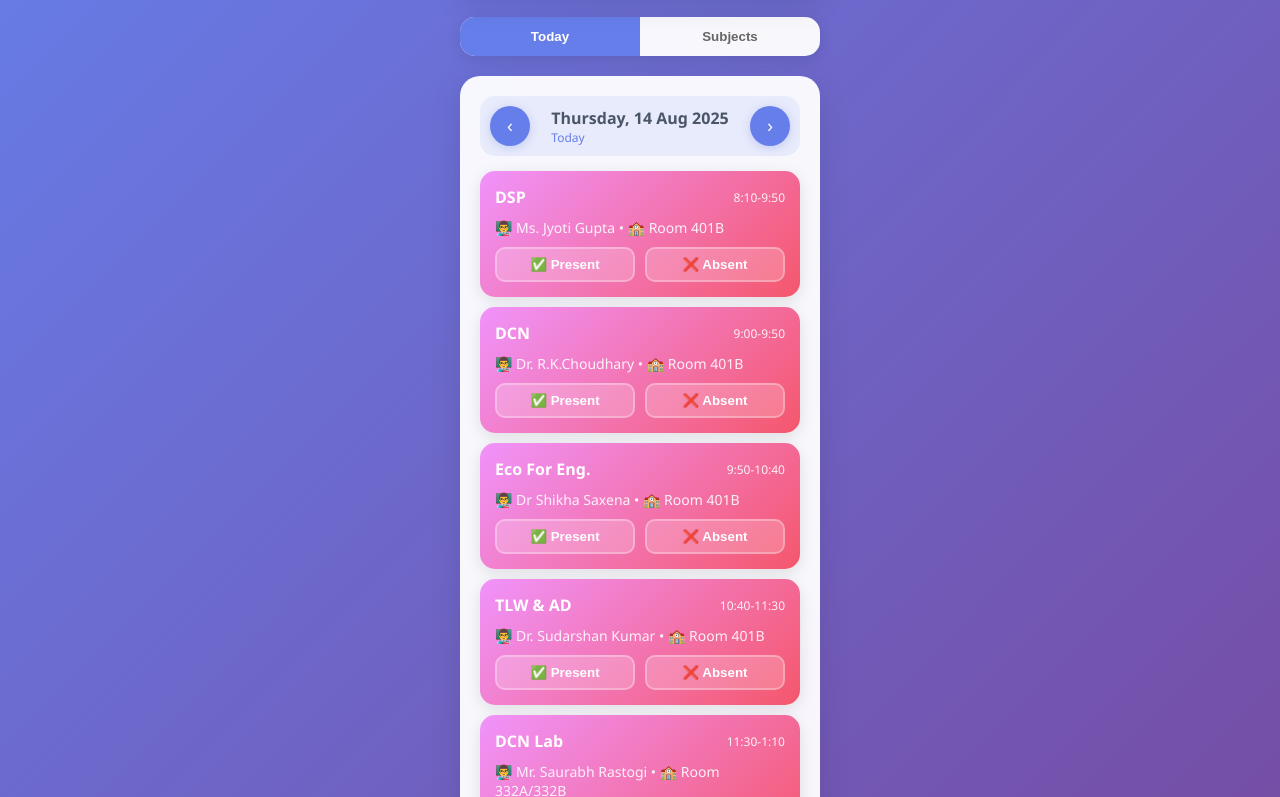
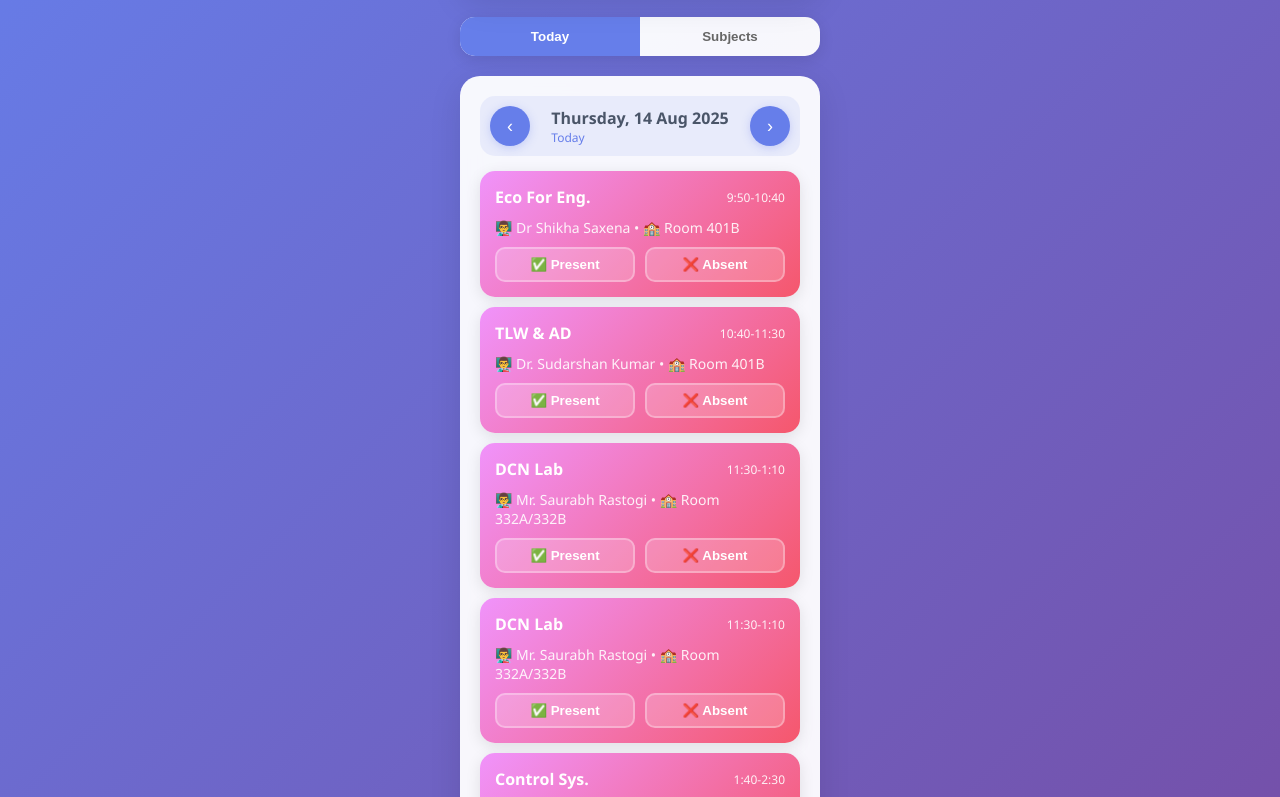
Before and after one commit to dhruv294tiwari/attd, a plain HTML site: page index.html in a window 1280 px wide. Shown: the part 155-952 px from the top of the page. Drawn offline with Linux system fonts and the light colour scheme.

Commit message:
Update index.html

```diff
--- a/index.html
+++ b/index.html
@@ -366,35 +366,43 @@
                 {name: 'DCN', teacher: 'Dr. R.K.Choudhary', time: '10:40-11:30', room: '446'}
             ],
             'Tuesday': [
-                {name: 'DSP', teacher: 'Ms. Jyoti Gupta', time: '9:50-10:40', room: '443'},
-                {name: 'DCN', teacher: 'Dr. R.K.Choudhary', time: '10:40-11:30', room: '443'},
+                {name: 'DSP', teacher: 'Ms. Jyoti Gupta', time: '9:00-09:50', room: '443'},
+                {name: 'DSP', teacher: 'Ms. Jyoti Gupta', time: '09:50-10:40', room: '443'},
+                 {name: 'DCN', teacher: 'Dr. R.K.Choudhary', time: '10:40-11:30', room: '443'},
                 {name: 'Control Sys.', teacher: 'Dr. Neelu Nagpal', time: '11:30-12:20', room: '443'},
                 {name: 'TLW & AD', teacher: 'Dr. Sudarshan Kumar', time: '12:20-1:10', room: '443'},
                 {name: 'Micro Elec.', teacher: 'Ms. Shalu Jindal', time: '1:40-2:30', room: '227'},
                 {name: 'Eco For Eng.', teacher: 'Dr Shikha Saxena', time: '2:30-3:20', room: '227'}
             ],
             'Wednesday': [
-                {name: 'Control Sys.', teacher: 'Dr. Neelu Nagpal', time: '8:10-9:00', room: '443'},
+
                 {name: 'DSP', teacher: 'Ms. Jyoti Gupta', time: '9:00-9:50', room: '443'},
                 {name: 'Micro Elec.', teacher: 'Ms. Shalu Jindal', time: '9:50-10:40', room: '443'},
                 {name: 'DCN', teacher: 'Dr. R.K.Choudhary', time: '10:40-11:30', room: '443'},
                 {name: 'Micro Elec Lab', teacher: 'Dr. Amit Saxena', time: '11:30-1:10', room: '422'},
+                {name: 'Micro Elec Lab', teacher: 'Dr. Amit Saxena', time: '11:30-1:10', room: '422'},
+                {name: 'DSP Lab', teacher: 'Ms. Jyoti Gupta', time: '2:30-3:20', room: '416'},
+                {name: 'DSP Lab', teacher: 'Ms. Jyoti Gupta', time: '1:40-2:30', room: '416'}
 
-                {name: 'DSP Lab', teacher: 'Ms. Jyoti Gupta', time: '1:40-3:20', room: '416'}
             ],
             'Thursday': [
-                {name: 'DSP', teacher: 'Ms. Jyoti Gupta', time: '8:10-9:50', room: '401B'},
-                {name: 'DCN', teacher: 'Dr. R.K.Choudhary', time: '9:00-9:50', room: '401B'},
+
+
                 {name: 'Eco For Eng.', teacher: 'Dr Shikha Saxena', time: '9:50-10:40', room: '401B'},
                 {name: 'TLW & AD', teacher: 'Dr. Sudarshan Kumar', time: '10:40-11:30', room: '401B'},
-                {name: 'DCN Lab', teacher: 'Mr. Saurabh Rastogi', time: '11:30-1:10', room: '332A/332B'}
+                {name: 'DCN Lab', teacher: 'Mr. Saurabh Rastogi', time: '11:30-1:10', room: '332A/332B'},
+                {name: 'DCN Lab', teacher: 'Mr. Saurabh Rastogi', time: '11:30-1:10', room: '332A/332B'},
+                {name: 'Control Sys.', teacher: 'Dr. Neelu Nagpal', time: '1:40-2:30', room: '446'},
+                 {name: 'DCN', teacher: 'Dr. R.K.Choudhary', time: '2:30-3:20', room: '446'},
             ],
             'Friday': [
                 {name: 'Micro Elec.', teacher: 'Ms. Shalu Jindal', time: '9:50-10:40', room: '401B'},
                 {name: 'TLW & AD', teacher: 'Dr. Sudarshan Kumar', time: '10:40-11:30', room: '401B'},
                 {name: 'TLW & AD Lab', teacher: 'Dr. Sudarshan Kumar', time: '11:30-1:10', room: '432'},
+                  {name: 'TLW & AD Lab', teacher: 'Dr. Sudarshan Kumar', time: '11:30-1:10', room: '432'},
 
-                {name: 'Control Sys. Lab', teacher: 'Dr. Neelu Nagpal', time: '1:40-3:20', room: '623 A'}
+                {name: 'Control Sys. Lab', teacher: 'Dr. Neelu Nagpal', time: '1:40-3:20', room: '623 A'},
+                 {name: 'Control Sys. Lab', teacher: 'Dr. Neelu Nagpal', time: '1:40-3:20', room: '623 A'}
             ]
         };
 
```
